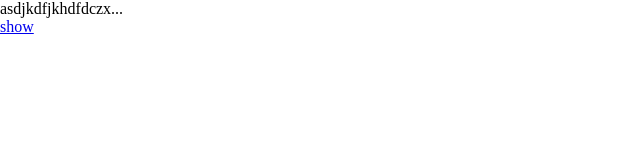
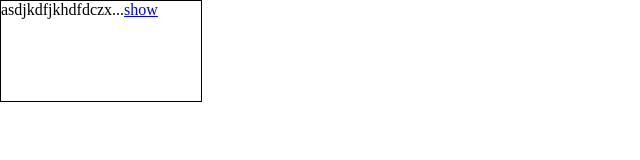
Before and after one commit to Freeyayo/autoRefresh, a website built with webpack: page index.html in a window 1280 px wide. Shown: the whole page, without its empty margins (0-640 px from the left). Built offline with nearby package versions, Linux system fonts and the light colour scheme.

Commit message:
dealreadmore

```diff
--- a/css/style.scss
+++ b/css/style.scss
@@ -2,3 +2,21 @@
 	padding: 0;
 	margin: 0;
 }
+body{
+	width: 100vh;
+	height: 100vh;
+}
+#content{
+	border: 1px solid black;
+	width: 200px;
+	height: 100px;
+}
+
+#format_link{
+	display: inline-block;
+}
+
+#format_content{
+	display: inline;
+	word-break: break-all;
+}
```
